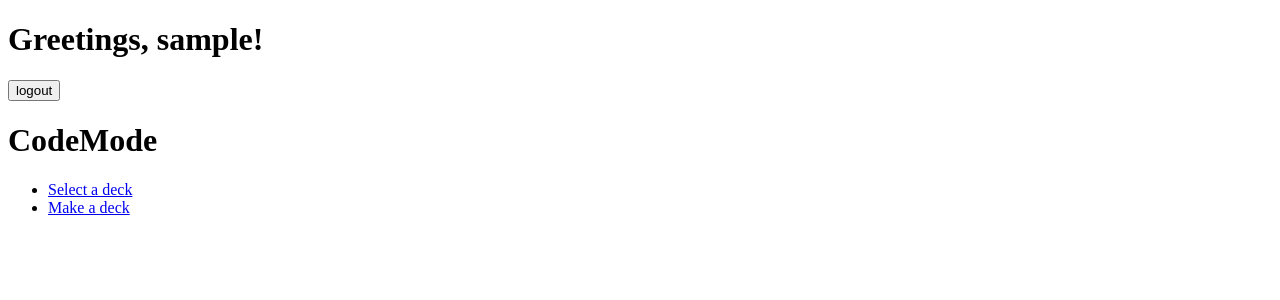
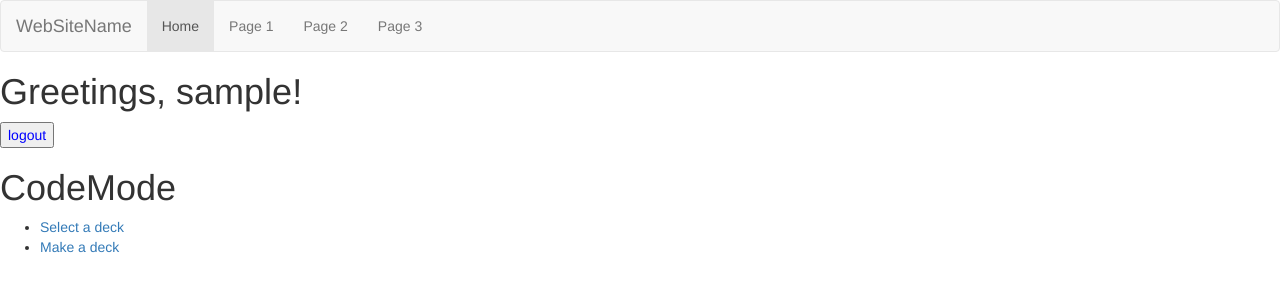
Before and after one commit to mflem/CodeMode, a Flask app: a page that uses templates/codemode.html in a window 1280 px wide. Shown: the top 300 px of the page. Run offline with Flask 2, Linux system fonts and the light colour scheme; the visitor is signed in with stand-in values (Sample User, id 1); parts of the project's set-up code (start-up, migrations or seed data) failed here and were passed over; some libraries are stand-ins or nearby versions.

Commit message:
Update codemode.html

```diff
--- a/templates/codemode.html
+++ b/templates/codemode.html
@@ -5,9 +5,27 @@ CodeMode -->
 <html>
   <head>
     <meta charset="utf-8">
+    <meta name="viewport" content="width=device-width, initial-scale=1">
+    <link rel="stylesheet" href="https://maxcdn.bootstrapcdn.com/bootstrap/3.3.7/css/bootstrap.min.css">
+    <script src="https://ajax.googleapis.com/ajax/libs/jquery/3.2.1/jquery.min.js"></script>
+    <script src="https://maxcdn.bootstrapcdn.com/bootstrap/3.3.7/js/bootstrap.min.js"></script>
     <title>CodeMode</title>
   </head>
   <body>
+
+  <nav class="navbar navbar-default">
+    <div class="container-fluid">
+      <div class="navbar-header">
+        <a class="navbar-brand" href="#">WebSiteName</a>
+      </div>
+      <ul class="nav navbar-nav">
+        <li class="active"><a href="#">Home</a></li>
+        <li><a href="#">Page 1</a></li>
+        <li><a href="#">Page 2</a></li>
+        <li><a href="#">Page 3</a></li>
+      </ul>
+    </div>
+  </nav>
 
   <h1>Greetings, {{name}}!</h1>
 
```
